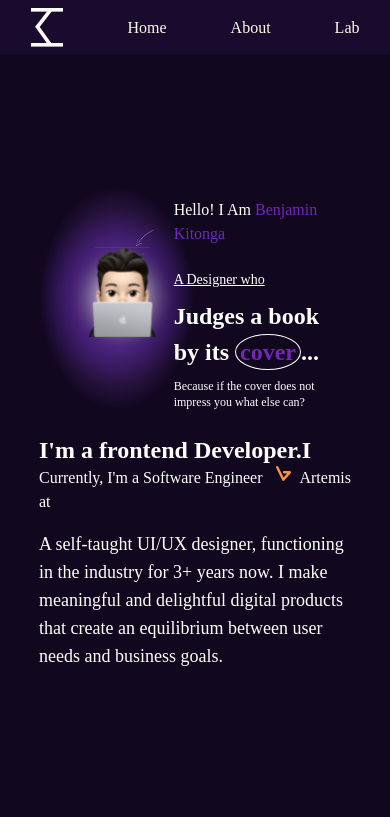
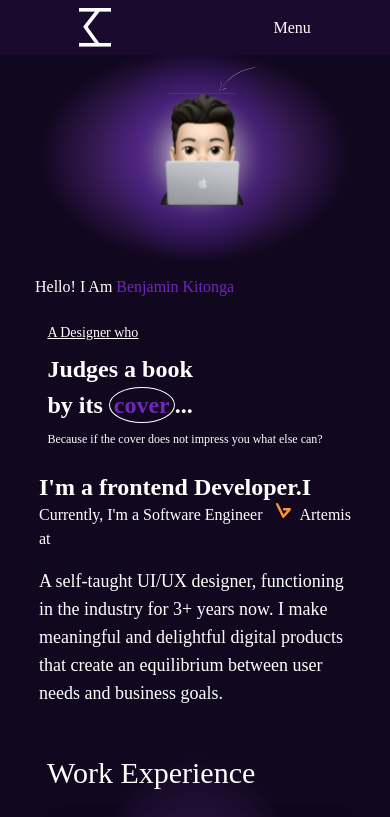
Before and after one commit to Benjamin-23/Ben-portfolio, a Nuxt app: page / in a window 390 px wide. Shown: the top 817 px of the page. Built offline with nearby package versions, Linux system fonts and the light colour scheme.

Commit message:
hero phone responsiveness.

```diff
--- a/app.vue
+++ b/app.vue
@@ -1,6 +1,7 @@
 <script lang="ts" setup>
 const runtimeConfig = useRuntimeConfig()
 const appConfig = useAppConfig()
+
 </script>
 <template>
   <NuxtLayout>
@@ -8,12 +9,12 @@ const appConfig = useAppConfig()
       <div class="flex flex-col gap-12 max-w-[60%] max-md:max-w-[80%]">
         <!-- Home page -->
         <!--  -->
-        <div class="flex flex-col w-full gap-6 h-[90vh] justify-center">
-          <div class="flex">
+        <div class="flex flex-col w-full gap-6 h-[90vh] justify-center max-md:h-full">
+          <div class="flex max-md:flex-col">
             <div class="radical-bg justify-center items-center flex">
-              <img src="@/assets/images/profile.svg" alt="loading" class="w-60">
+              <img src="@/assets/images/profile.svg" alt="loading" class="w-60 max-md:w-48">
             </div>
-            <div class="flex-col relative gap-10 flex ml-[-20px] text-white mt-4 max-sm:gap-6 max-sm:mt-3">
+            <div class="flex-col relative gap-10 flex ml-[-20px] text-white mt-4 max-sm:gap-6 max-sm:mt-3 max-md:items-center max-md:px-4">
               <div class="flex w-full gap-6 justify-evenly">
                 <p class=" w-full text-m">Hello! I Am <span class=" text-blue-200">Benjamin Kitonga</span></p>
               </div>
--- a/components/AppCard.vue
+++ b/components/AppCard.vue
@@ -1,7 +1,7 @@
 <template>
 <div class="mb-4">
     <div class="card ">
-        <div class="smallCard  flex items-center ">
+        <div class="smallCard  flex items-center">
             <slot></slot>
         </div>
     </div>
@@ -13,7 +13,6 @@
     border-radius: 15px;
 }
 .smallCard {
-
     background: linear-gradient(110.49deg, #130428 19.95%, #251043 67.64%, #38126D 107.08%, #261045 156.61%, #190634 183.21%);
     box-shadow: 8px 7px 26px rgba(0, 0, 0, 0.12);
     border-radius: 15px;
--- a/components/AppNav.vue
+++ b/components/AppNav.vue
@@ -1,11 +1,33 @@
+<script lang="ts" setup>
+const sideActive = ref(false)
+const links = [ "Home", "About", 'Lab']
+const newList: string[] = []
+function activeMediaScreen(){
+  sideActive.value = true
+  for(let i of links){
+    if (sideActive.value)
+   newList.push(i)
+   console.log(newList);
+  }
+}
+
+
+</script>
+
 <template>
   <div class="bg-blue-100">
   <div class="flex gap-1 justify-around items-center text-yellow-50 m-0 py-2">
     <img src="@/assets/images/Logo.svg" alt="logo" width="32">
-    <div class="flex gap-16">
+    <div class="flex gap-16" v-if="sideActive" >
+
       <NuxtLink to="/" class=" hover:text-orange-400">Home</NuxtLink>
       <NuxtLink to="/#about" class="hover:text-orange-400">About</NuxtLink>
       <NuxtLink to="/lab" class="hover:text-orange-400" >Lab</NuxtLink>
+    </div>
+    <div class="" v-else>
+      <button class="text-white " @click="activeMediaScreen()">Menu
+      </button>
+
     </div>
 
   </div>
```
